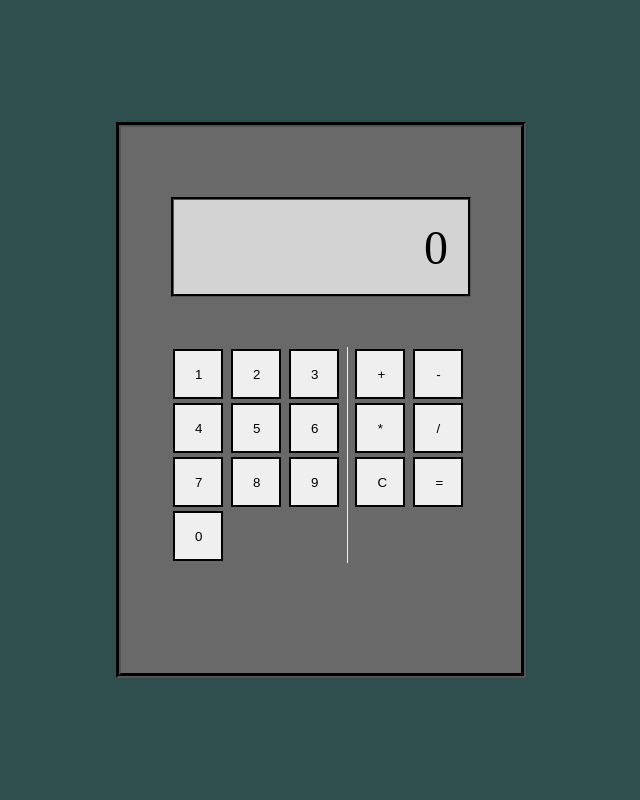
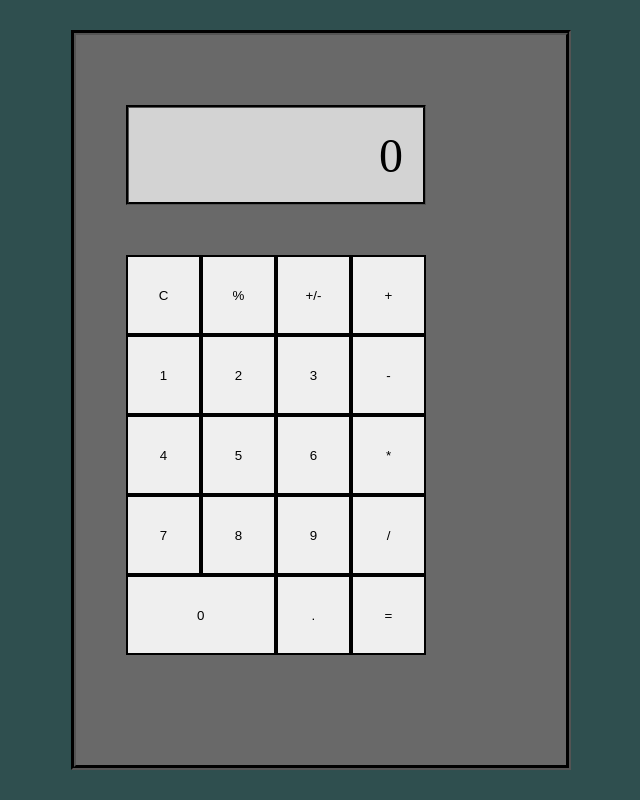
Before and after one commit to HaydenDingman/odin-calculator, a plain HTML site: page index.html in a window 1280 px wide. Shown: the whole page, without its empty margins (319-959 px from the left). Drawn offline with Linux system fonts and the light colour scheme.

Commit message:
Add . % +/- buttons, reorder, and adjust sizing of grid

```diff
--- a/calculator.css
+++ b/calculator.css
@@ -23,11 +23,11 @@ body{
 }
 
 .calculator-body {
-    width:300px;
+    box-sizing: border-box;
+    width:500px;
     background-color:dimgray;
     padding:70px 50px 110px 50px;
     border:5px black groove;
-
 }
 
 .display {
@@ -44,24 +44,33 @@ body{
 
 .buttons {
     display:flex;
-    flex-wrap: wrap;
+    width:300px;
+    height:400px;
 }
 
 .numbers {
     flex:3;
+    display:flex;
+    flex-wrap:wrap;
 }
 
 .functions {
-    flex:2;
-    padding-left:5px;
-    border-left: 1px antiquewhite solid;
+    flex:1;
+    display:flex;
+    flex-wrap:wrap;
 }
 
 button {
-    padding:10px 20px;
-    width:50px;
-    height:50px;
-    margin:2px;
+    flex:1 0 33%;
     box-sizing: border-box;
     border:2px solid black;
+    height:20%;
 }
+
+.zero {
+    flex:1 0 66%;
+}
+
+.function {
+    flex:1 0 100%;
+}
--- a/calculator.js
+++ b/calculator.js
@@ -17,6 +17,13 @@ function divide(a, b) {
         return "Oops.";
     }
     return a / b;
+}
+
+function modulo(a, b) {
+    if (b === 0) {
+        return a;
+    }
+    return a % b;
 }
 
 // INPUT VARIABLES
@@ -54,6 +61,7 @@ let seven = document.querySelector(".seven");
 let eight = document.querySelector(".eight");
 let nine = document.querySelector(".nine");
 let zero = document.querySelector(".zero");
+let dot = document.querySelector(".dot");
 
 let plusButton = document.querySelector(".plus");
 let minusButton = document.querySelector(".minus");
@@ -72,6 +80,7 @@ seven.addEventListener("click", () => displayValue("7"));
 eight.addEventListener("click", () => displayValue("8"));
 nine.addEventListener("click", () => displayValue("9"));
 zero.addEventListener("click", () => displayValue("0"));
+dot.addEventListener("click", () => displayValue("."))
 
 plusButton.addEventListener("click", () => operatorInput("+"));
 minusButton.addEventListener("click", () => operatorInput("-"));
@@ -85,12 +94,19 @@ equalsButton.addEventListener("click", () => equals())
 display.textContent = "0";
 
 function displayValue(number) {
+    if (number === ".") {
+        if (displayNumber === 0 || displayNumber.toString().includes(".")) {
+            return;
+        }
+    }
+
     if (displayNumber === 0 || readyForInput === false) {
         readyForInput = true;
         displayNumber = number;
     } else {
         displayNumber = displayNumber + number;
     }
+
     display.textContent = displayNumber;
 }
 
@@ -122,10 +138,10 @@ function equals() {
         if (isNaN(result)) {
             display.textContent = result;
         } else {
-            console.log(result);
-            console.log(parseFloat(result));
             display.textContent = parseFloat(result.toPrecision(9));
         }
+        // Resets operatorInput and secondUserNumber functions so user can chain operations
+        // readyForInput ensures if user doesn't chain operations, display works as normal
         firstUserNumber = result;
         displayNumber = result;
         operator = null;
--- a/index.html
+++ b/index.html
@@ -1,38 +1,45 @@
 <!DOCTYPE html>
 <html lang="en">
+
 <head>
     <meta charset="UTF-8">
     <meta name="viewport" content="width=device-width, initial-scale=1.0">
-    <link rel="stylesheet" href="calculator.css"></style>
+    <link rel="stylesheet" href="calculator.css">
+    </style>
     <title>Calculator | The Odin Project</title>
 </head>
+
 <body>
     <div class="header"></div>
     <div class="calculator-body">
         <div class="display">12345</div>
         <div class="buttons">
             <div class="numbers">
-                <button class="one">1</button>
-                <button class="two">2</button>
-                <button class="three">3</button>
-                <button class="four">4</button>
-                <button class="five">5</button>
-                <button class="six">6</button>
-                <button class="seven">7</button>
-                <button class="eight">8</button>
-                <button class="nine">9</button>
-                <button class="zero">0</button>
+                <button class="clear top-function">C</button>
+                <button class="modulo top-function">%</button>
+                <button class="sign top-function">+/-</button>
+                <button class="one number">1</button>
+                <button class="two number">2</button>
+                <button class="three number">3</button>
+                <button class="four number">4</button>
+                <button class="five number">5</button>
+                <button class="six number">6</button>
+                <button class="seven number">7</button>
+                <button class="eight number">8</button>
+                <button class="nine number">9</button>
+                <button class="zero number">0</button>
+                <button class="dot number">.</button>
             </div>
             <div class="functions">
-                <button class="plus">+</button>
-                <button class="minus">-</button>
-                <button class="multiply">*</button>
-                <button class="divide">/</button>
-                <button class="clear">C</button>
-                <button class="equals">=</button>
+                <button class="plus function">+</button>
+                <button class="minus function">-</button>
+                <button class="multiply function">*</button>
+                <button class="divide function">/</button>
+                <button class="equals function">=</button>
             </div>
         </div>
     </div>
     <script src="calculator.js"></script>
 </body>
+
 </html>
```
